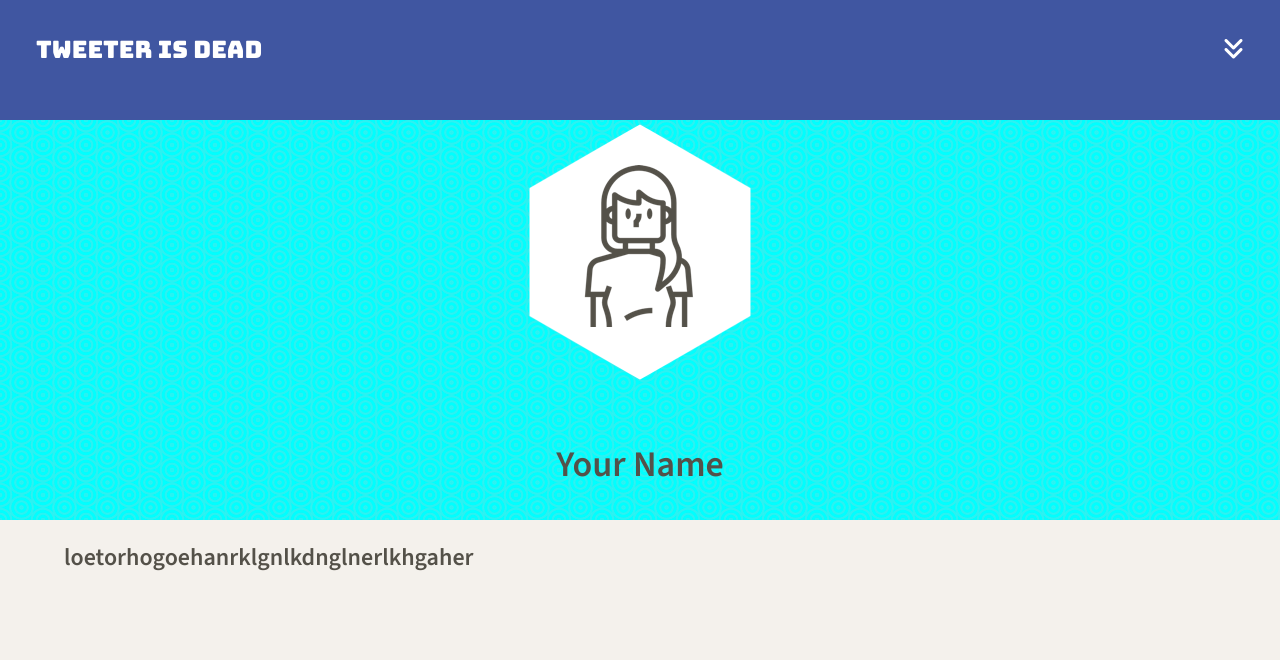
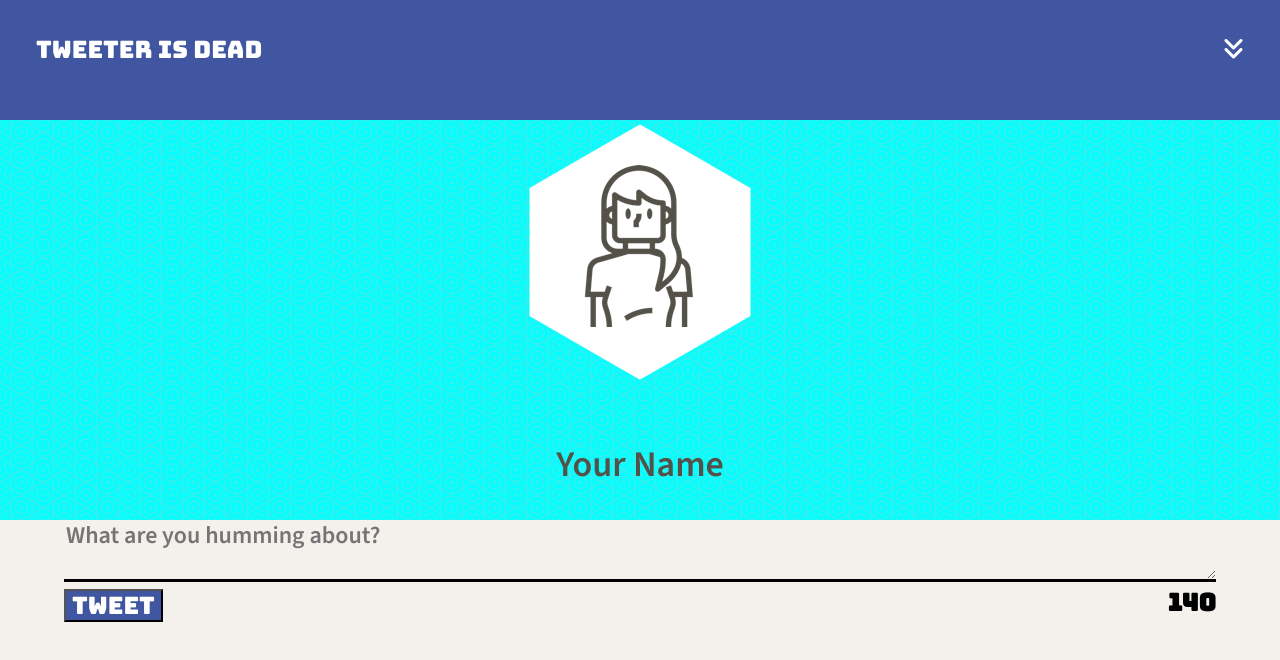
Before and after one commit to DaftTrash97/tweeter1, a website: page public/index.html in a window 1280 px wide. Drawn offline with nearby package versions, Linux system fonts and the light colour scheme.

Commit message:
styled new-tweet form

```diff
--- a/public/index.html
+++ b/public/index.html
@@ -21,7 +21,8 @@
   <!-- App CSS -->
   <link rel="stylesheet" href="/styles/layout.css" type="text/css" />
   <link rel="stylesheet" href="/styles/nav.css" type="text/css" />
-  <link rel="stylesheet" href="styles/header.css">
+  <link rel="stylesheet" href="styles/header.css" type="text/css">
+  <link rel="stylesheet" href="styles/new-tweet.css" type="text/css"
 
   <!-- External JS -->
   <script src="https://ajax.googleapis.com/ajax/libs/jquery/3.4.1/jquery.min.js"></script>
@@ -48,7 +49,16 @@
 </header> </div>
   <!-- Page-specific (main) content here -->
   <main class="container">
-    <p>loetorhogoehanrklgnlkdnglnerlkhgaher</p>
+    <section class="new-tweet">
+      <form method="post" action="/tweets">
+        <!-- <label for="tweet-text">What are you humming about?</label> -->
+        <textarea name="text" id="tweet-text" placeholder="What are you humming about?"></textarea>
+        <div>
+          <button type="submit">Tweet</button>
+          <output name="counter" class="counter" for="tweet-text">140</output>
+        </div>
+      </form>
+    </section>
   </main>
 </body>
 
--- /dev/null
+++ b/public/styles/new-tweet.css
@@ -0,0 +1,26 @@
+.new-tweet {
+    width: 100%;
+    background-color: #f4f1ec;
+}
+textarea {
+    font-weight: bold;
+    width: 100%;
+    background: transparent;
+    outline: none;
+    border: none;
+    border-bottom: 3px solid #000000;
+
+  }
+
+button {
+    background-color: #4056A1;
+    color: #FFFFFF;
+    font-family: 'Bungee', sans-serif;
+}
+
+output {
+    color: #000000;
+    font-family: 'Bungee', sans-serif;
+    font-weight: bold;
+    float: right;
+}
--- a/server/data-files/initial-tweets.json
+++ b/server/data-files/initial-tweets.json
@@ -8,7 +8,7 @@
     "content": {
       "text": "If I have seen further it is by standing on the shoulders of giants"
     },
-    "created_at": 1691274491632
+    "created_at": 1691434447351
   },
   {
     "user": {
@@ -19,6 +19,6 @@
     "content": {
       "text": "Je pense , donc je suis"
     },
-    "created_at": 1691360891632
+    "created_at": 1691520847351
   }
 ]
```
